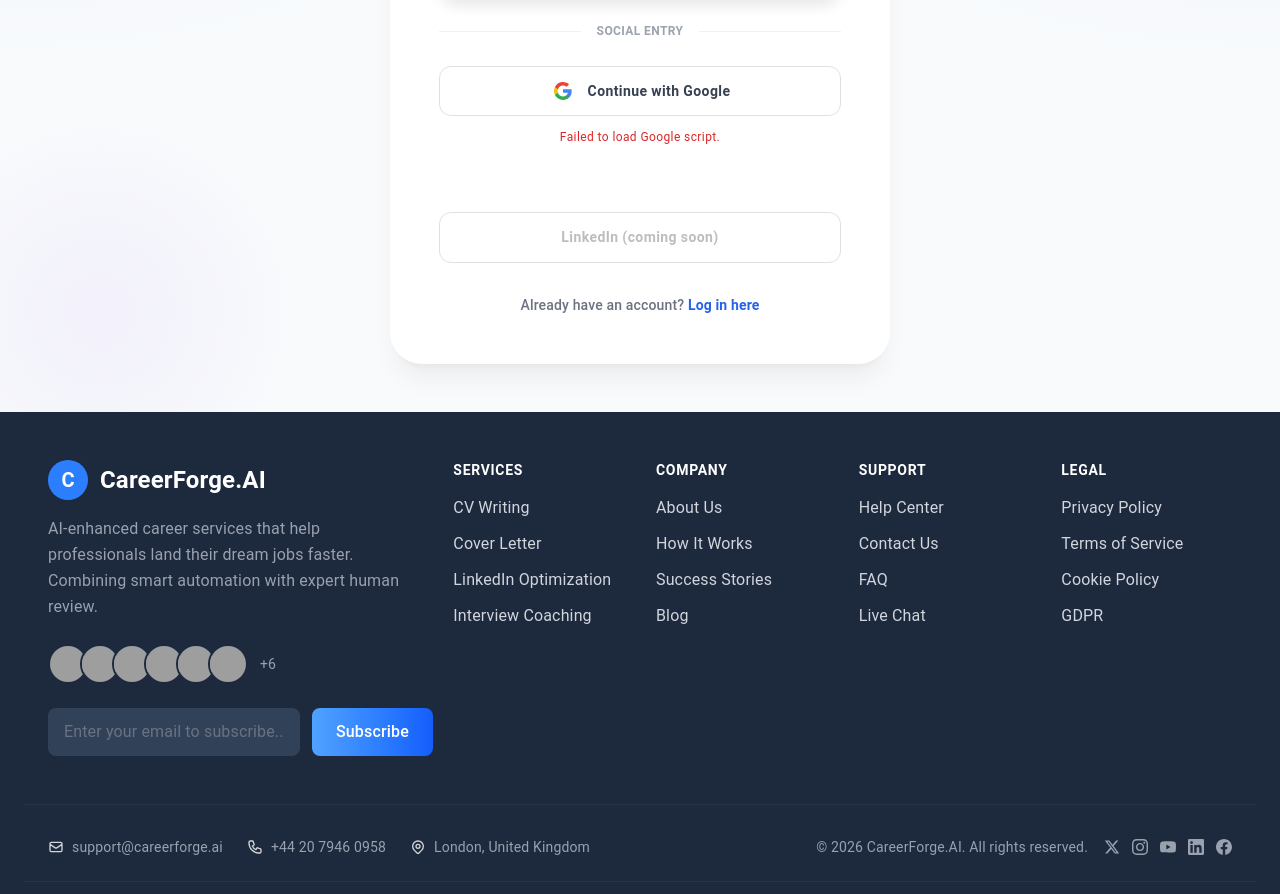
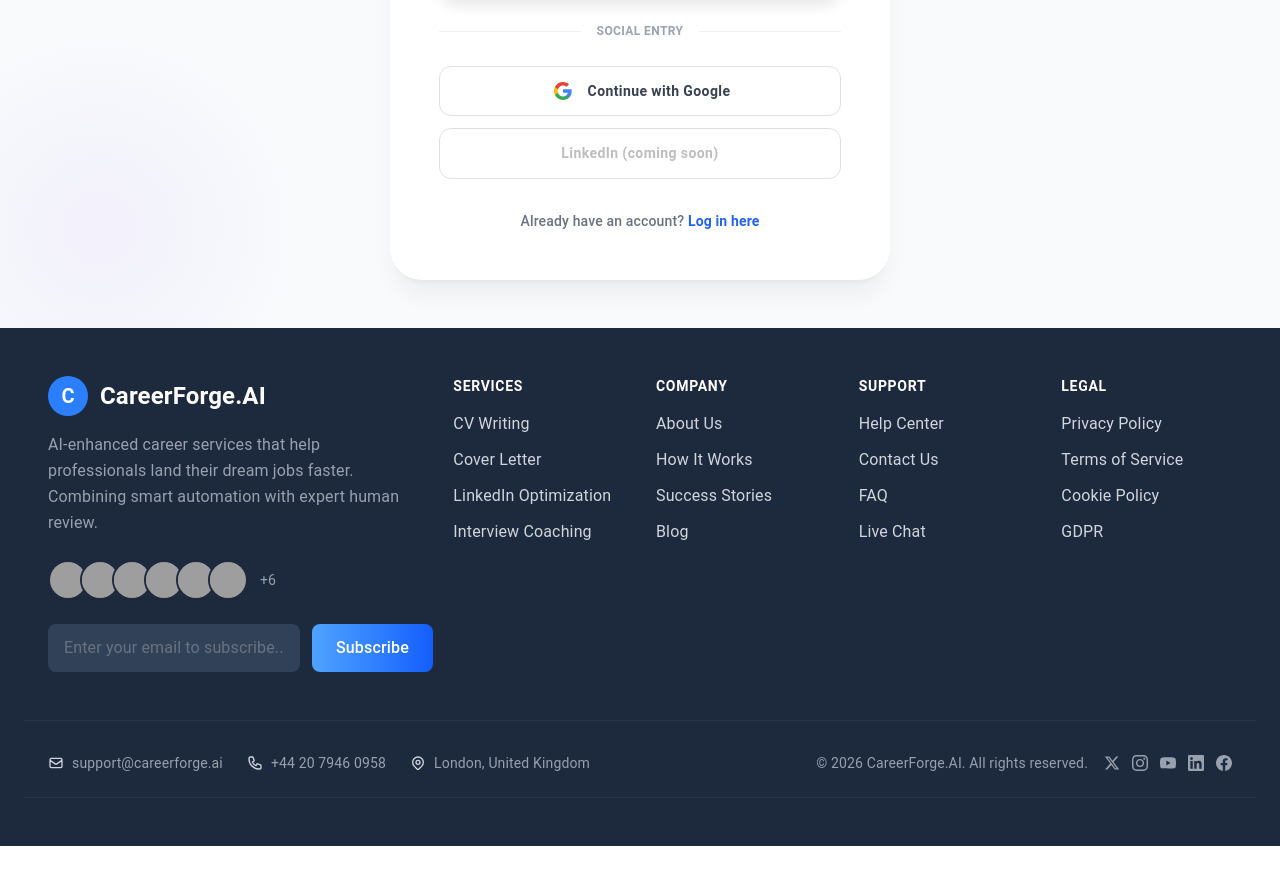
Before and after one commit to Asiif-07/TEAM_PROJECT, a React (Vite) app in the folder client/: page /signup in a window 1280 px wide. Shown: the part 785-1679 px from the top of the page. After the commit the page ends 1631 px from the top, so only its background shows below. Built offline with nearby package versions, Linux system fonts and the light colour scheme; grey boxes are pictures that could not be loaded; a web font is replaced by a local one.

Commit message:
added a frontend url

```diff
--- a/client/src/pages/auth/Login.jsx
+++ b/client/src/pages/auth/Login.jsx
@@ -1,15 +1,14 @@
 import { Box, Button, TextField, Typography, Paper, Checkbox, FormControlLabel, Fade } from "@mui/material";
 import { useTranslation } from "react-i18next";
 import { useNavigate, Link, useLocation, useSearchParams } from "react-router-dom";
-import { useCallback, useState, useEffect } from "react";
+import { useState, useEffect } from "react";
 import { useAuth } from "../../context/AuthContext";
-import GoogleSignInButton from "../../components/auth/GoogleSignInButton";
 
 const Login = () => {
     const { t } = useTranslation();
     const [email, setEmail] = useState("");
     const [password, setPassword] = useState("");
-    const { login, loginWithGoogle } = useAuth();
+    const { login } = useAuth();
     const navigate = useNavigate();
     const location = useLocation();
     const from = location.state?.from || "/";
@@ -41,18 +40,6 @@ const Login = () => {
         }
     };
 
-    const handleGoogleCredential = useCallback(
-        async (credential) => {
-            setError("");
-            const result = await loginWithGoogle(credential);
-            if (result.success) {
-                navigate(from, { replace: true });
-            } else {
-                setError(result.message);
-            }
-        },
-        [from, loginWithGoogle, navigate]
-    );
 
     return (
         <Box
@@ -256,7 +243,6 @@ const Login = () => {
                         >
                             {t("Continue with Google")}
                         </Button>
-                        <GoogleSignInButton onCredential={handleGoogleCredential} />
                         <Button
                             fullWidth
                             variant="outlined"
--- a/client/src/pages/auth/Signup.jsx
+++ b/client/src/pages/auth/Signup.jsx
@@ -1,9 +1,8 @@
 import { Box, Button, TextField, Typography, Paper, Fade, MenuItem } from "@mui/material";
 import { useTranslation } from "react-i18next";
 import { Link, useNavigate, useLocation, useSearchParams } from "react-router-dom";
-import { useCallback, useState, useEffect } from "react";
+import { useState, useEffect } from "react";
 import { useAuth } from "../../context/AuthContext";
-import GoogleSignInButton from "../../components/auth/GoogleSignInButton";
 
 const Signup = () => {
     const { t } = useTranslation();
@@ -15,10 +14,9 @@ const Signup = () => {
         gender: "male",
     });
 
-    const { signup, loginWithGoogle } = useAuth();
+    const { signup } = useAuth();
     const navigate = useNavigate();
     const location = useLocation();
-    const from = location.state?.from || "/";
     const [searchParams, setSearchParams] = useSearchParams();
     const [error, setError] = useState(() => searchParams.get("oauth_error") || "");
     const [successMessage, setSuccessMessage] = useState("");
@@ -32,18 +30,6 @@ const Signup = () => {
         }
     }, [searchParams, setSearchParams]);
 
-    const handleGoogleCredential = useCallback(
-        async (credential) => {
-            setError("");
-            const result = await loginWithGoogle(credential);
-            if (result.success) {
-                navigate(from, { replace: true });
-            } else {
-                setError(result.message);
-            }
-        },
-        [from, loginWithGoogle, navigate]
-    );
 
     const handleChange = (e) => {
         setFormData({ ...formData, [e.target.name]: e.target.value });
@@ -381,7 +367,6 @@ const Signup = () => {
                         >
                             Continue with Google
                         </Button>
-                        <GoogleSignInButton onCredential={handleGoogleCredential} />
                         <Button
                             fullWidth
                             variant="outlined"
```
Also changed, not shown: 1 other file (tests, documents, lock files or other folders).
